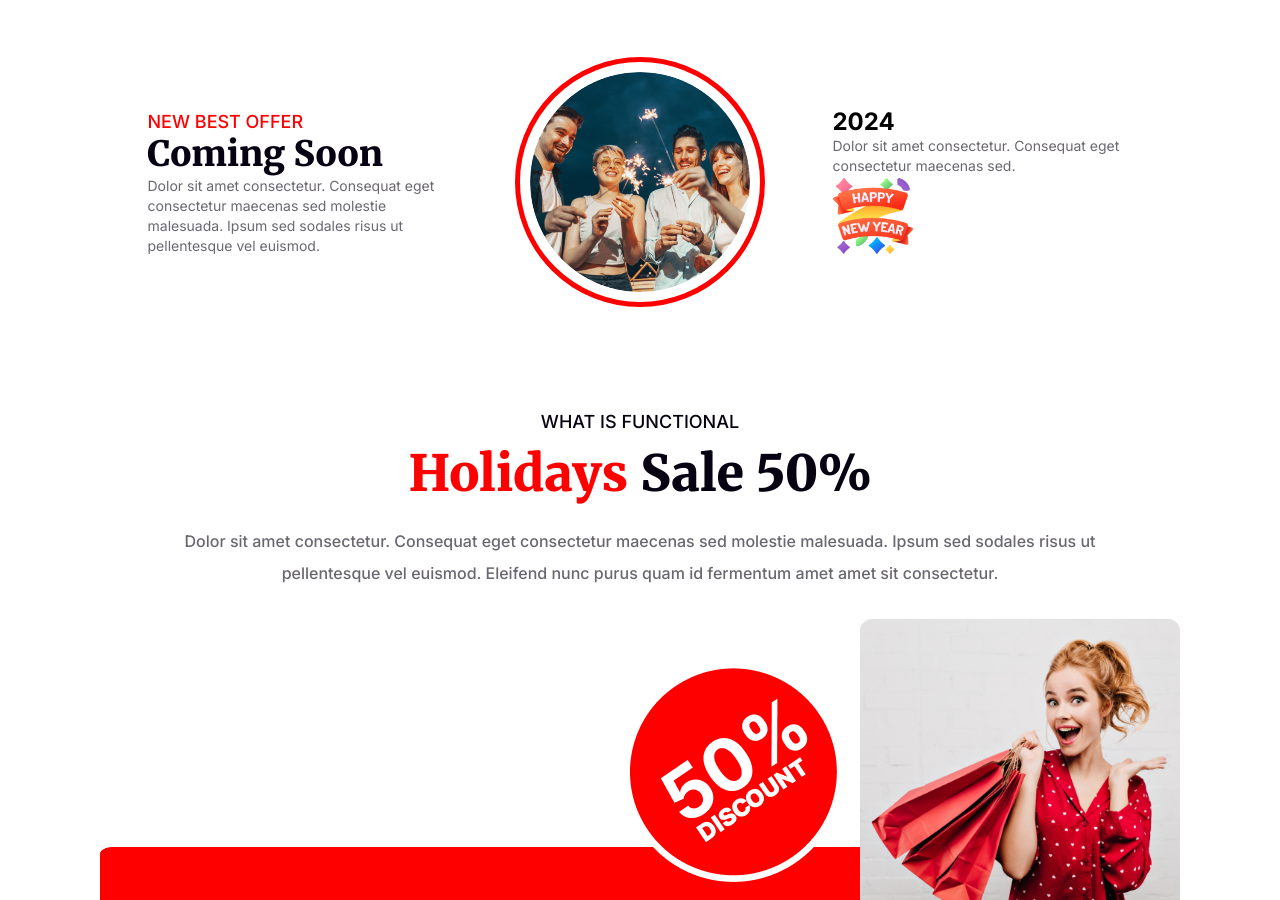
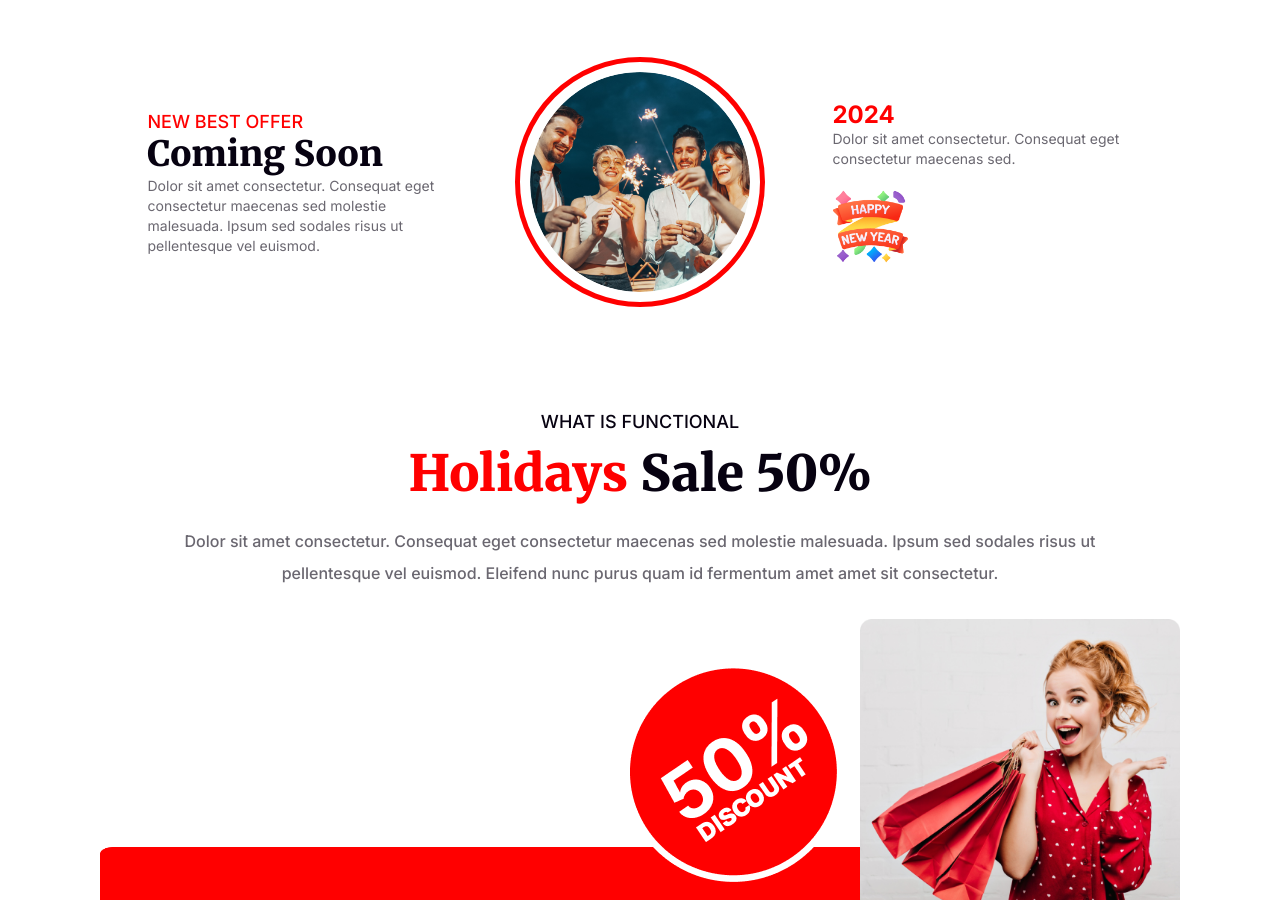
Before and after one commit to Tosiqul-Islam-Sopon/pHero-Assignment1, a plain HTML site: page index.html in a window 1280 px wide. Shown: the part 2044-2944 px from the top of the page. Drawn offline with Linux system fonts and the light colour scheme.

Commit message:
some finising tuch

```diff
--- a/styles/styles.css
+++ b/styles/styles.css
@@ -199,7 +199,8 @@ main {
 }
 
 .part5_icon {
-    width: 80px;
+    width: 75px;
+    margin-top: 20px;
 }
 
 .part5_subtitle {
@@ -223,6 +224,9 @@ main {
     font-size: 14px;
     font-weight: 400;
     line-height: 20px;
+}
+.year{
+    color: #F00;
 }
 
 .part6_container{
```
